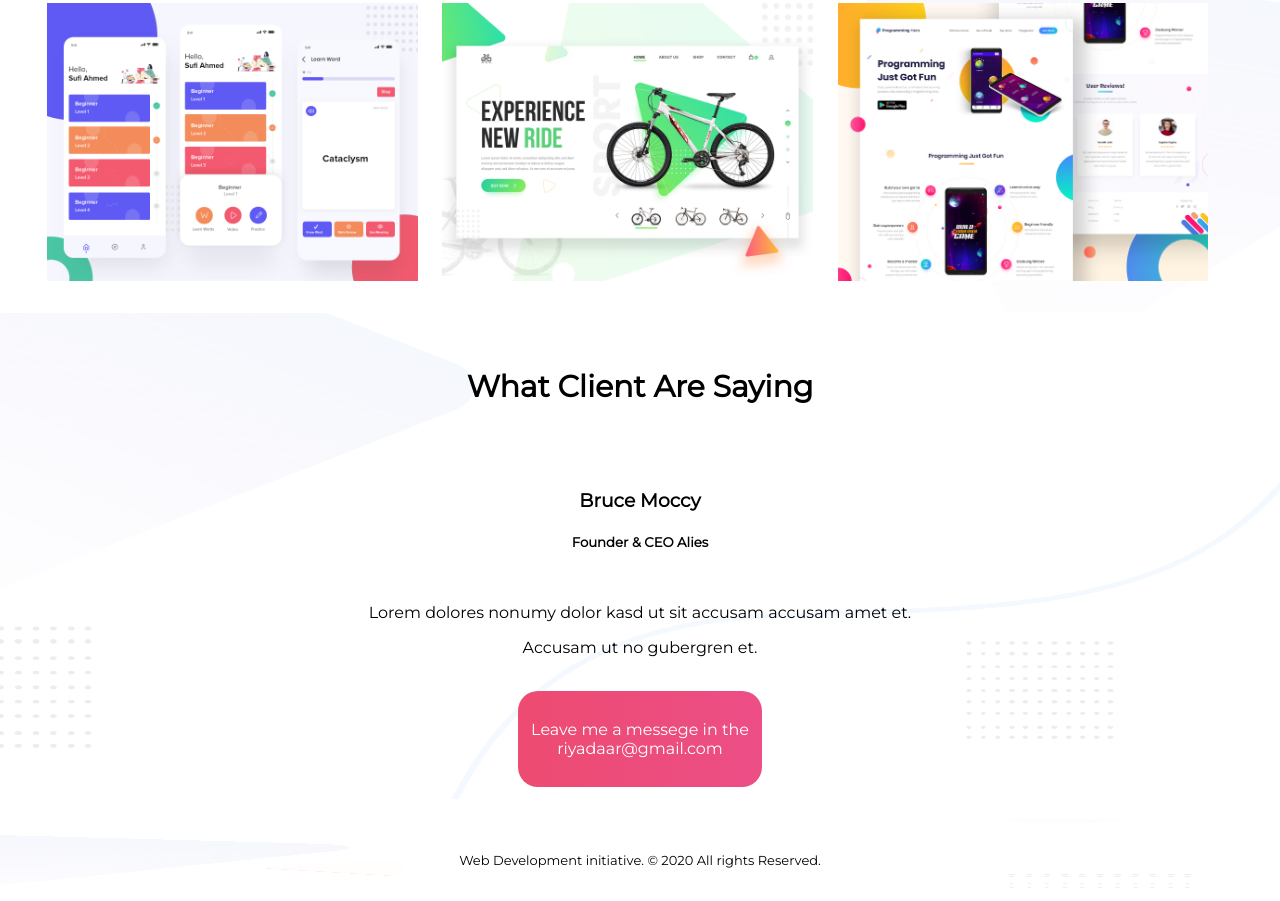
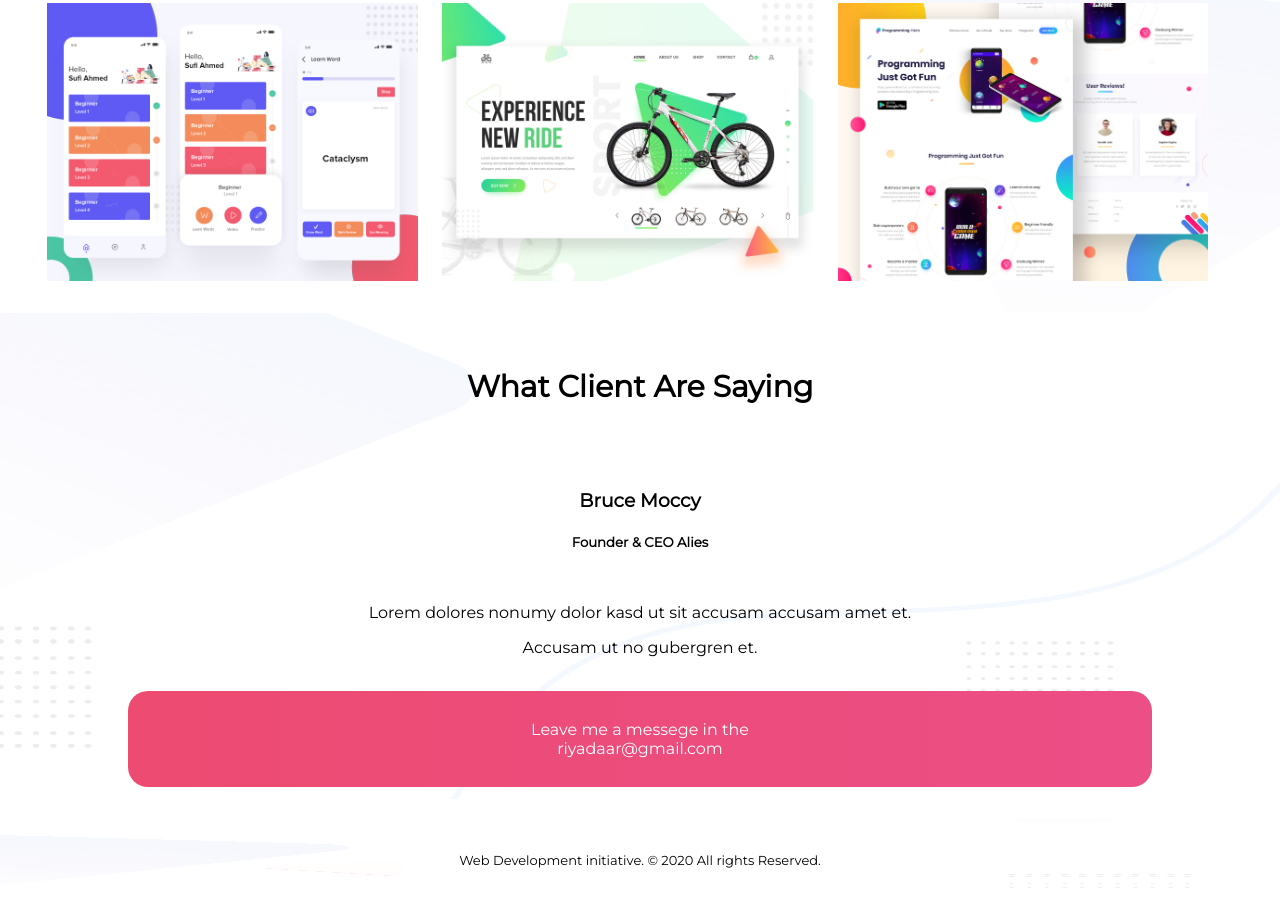
Before and after one commit to Abdullahriyd/ProtFolioV2, a plain HTML site: page index.html in a window 1280 px wide. Shown: the part 1606-2507 px from the top of the page. Drawn offline with Linux system fonts and the light colour scheme.

Commit message:
updated 1.0

```diff
--- a/style.css
+++ b/style.css
@@ -89,7 +89,6 @@ h2{
     text-align: center;
     display: flex;
     flex-flow: column;
-    align-items: center;
 }
 .client p {
     line-height: normal;
@@ -112,7 +111,7 @@ h2{
     background-image:linear-gradient(to right, #ED4B71, #EC4E86);
     border-radius: 20px;
     padding: 1%;
-    margin: 1% 14% 1% 14% ;
+    margin: 1% 10% 1% 10% ;
     color: #ffffff;
     line-height: 1px ;
 }
@@ -130,7 +129,6 @@ footer{
     background-repeat: no-repeat;
     display: flex;
     flex-flow: column;
-    align-items: center;
 }
 
 /* Common gratients*/
```
